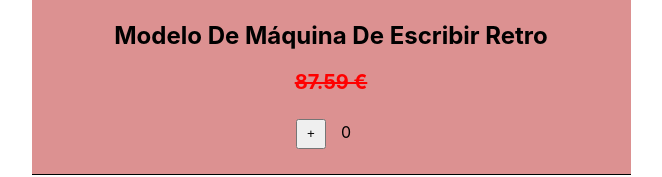
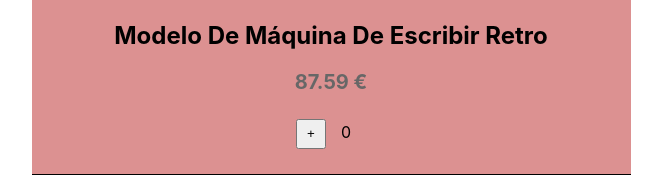
Before and after one commit to AitorSantaeugenia/PEC4_Ecommerce, an Angular app: page / in a window 1280 px wide. Shown: the part 1234-1411 px from the top of the page, without its empty margins (309-971 px from the left). Built offline with nearby package versions, Linux system fonts and the light colour scheme.

Commit message:
fix(article-item.component.css) changed color from red to grey

```diff
--- a/src/app/article-item/article-item.component.css
+++ b/src/app/article-item/article-item.component.css
@@ -52,8 +52,7 @@
 }
 
 .NotOnSaleText{
-    color:red;
-    text-decoration: line-through;
+    color:rgb(103, 103, 103);
 }
 
 .article-item-info-counter-button{
```
